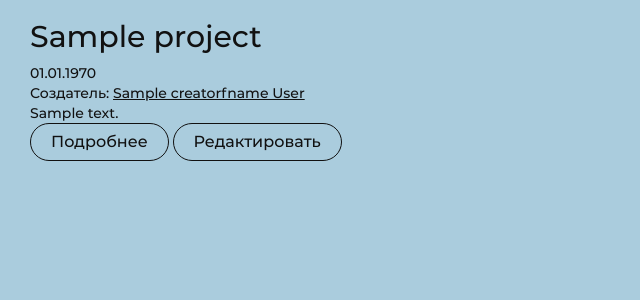
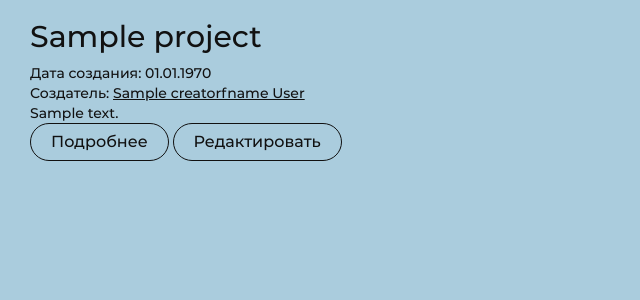
Before and after one commit to slavasamsonow/iplay-cinema, a PHP site: template app/views/admin/projectslist.php in a window 1280 px wide. Shown: the part 152-452 px from the top of the page, without its empty margins (0-640 px from the left). Run offline with PHP 8.4, Linux system fonts and the light colour scheme; the template is opened without the code that fills it: most values are stand-ins (such as "Sample title", 1, 10 or a date in 2020).

Commit message:
Подписана дата

```diff
--- a/app/views/admin/courseslist.php
+++ b/app/views/admin/courseslist.php
@@ -6,7 +6,7 @@
             <?=$course['name']?>
         </h2>
         <div class="date-start">
-            <?=date('d.m.Y',$course['timestart'])?>
+            Дата: <?=date('d.m.Y',$course['timestart'])?>
         </div>
         <div class="date-start">
             Цена:
--- a/app/views/admin/projectslist.php
+++ b/app/views/admin/projectslist.php
@@ -6,7 +6,7 @@
             <?=$project['name']?>
         </h2>
         <div class="date-start">
-            <?=date('d.m.Y',$project['timestart'])?>
+            Дата создания: <?=date('d.m.Y',$project['timestart'])?>
         </div>
         <div class="creator">Создатель:
             <a href="/user/id<?=$project['creatorid']?>">
```
